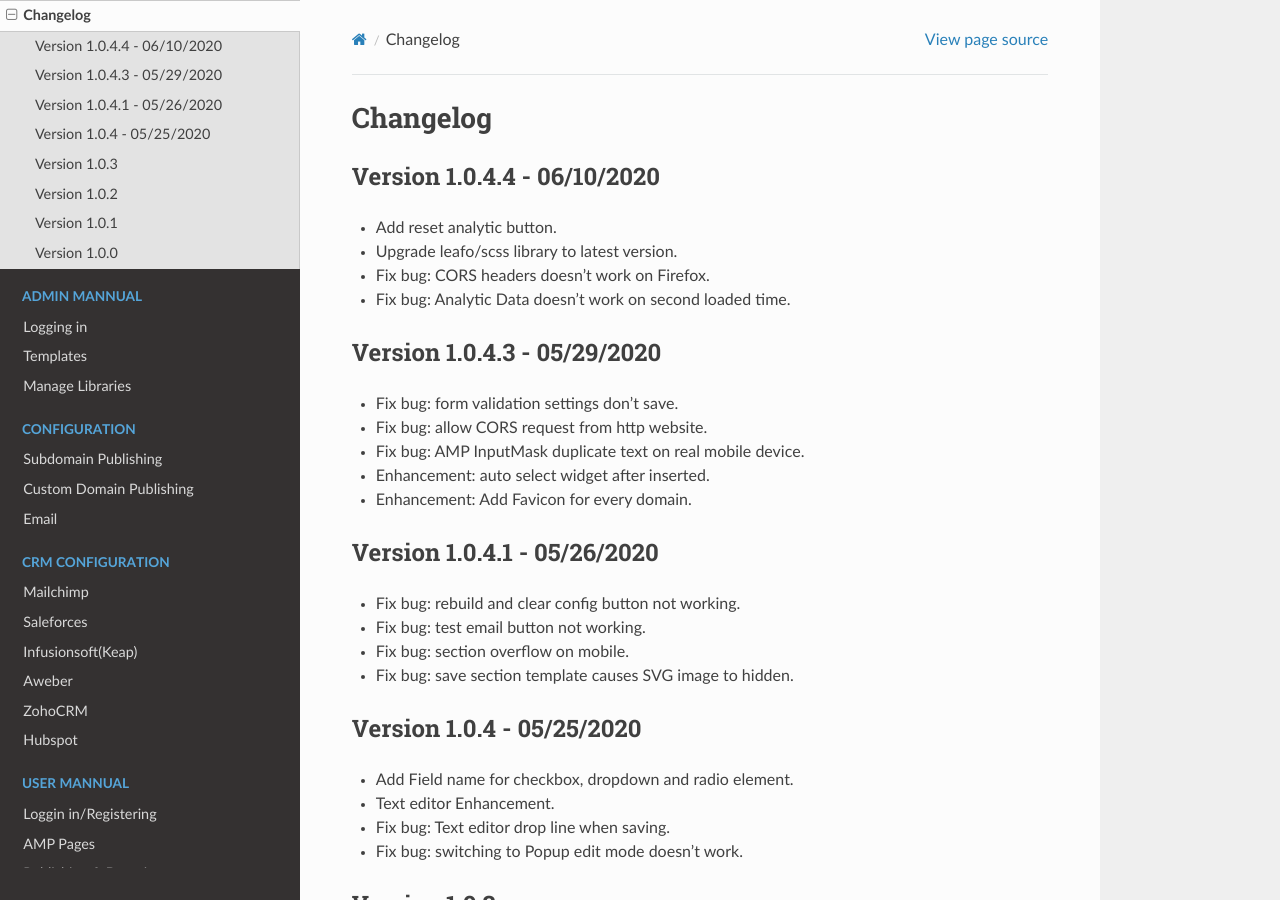
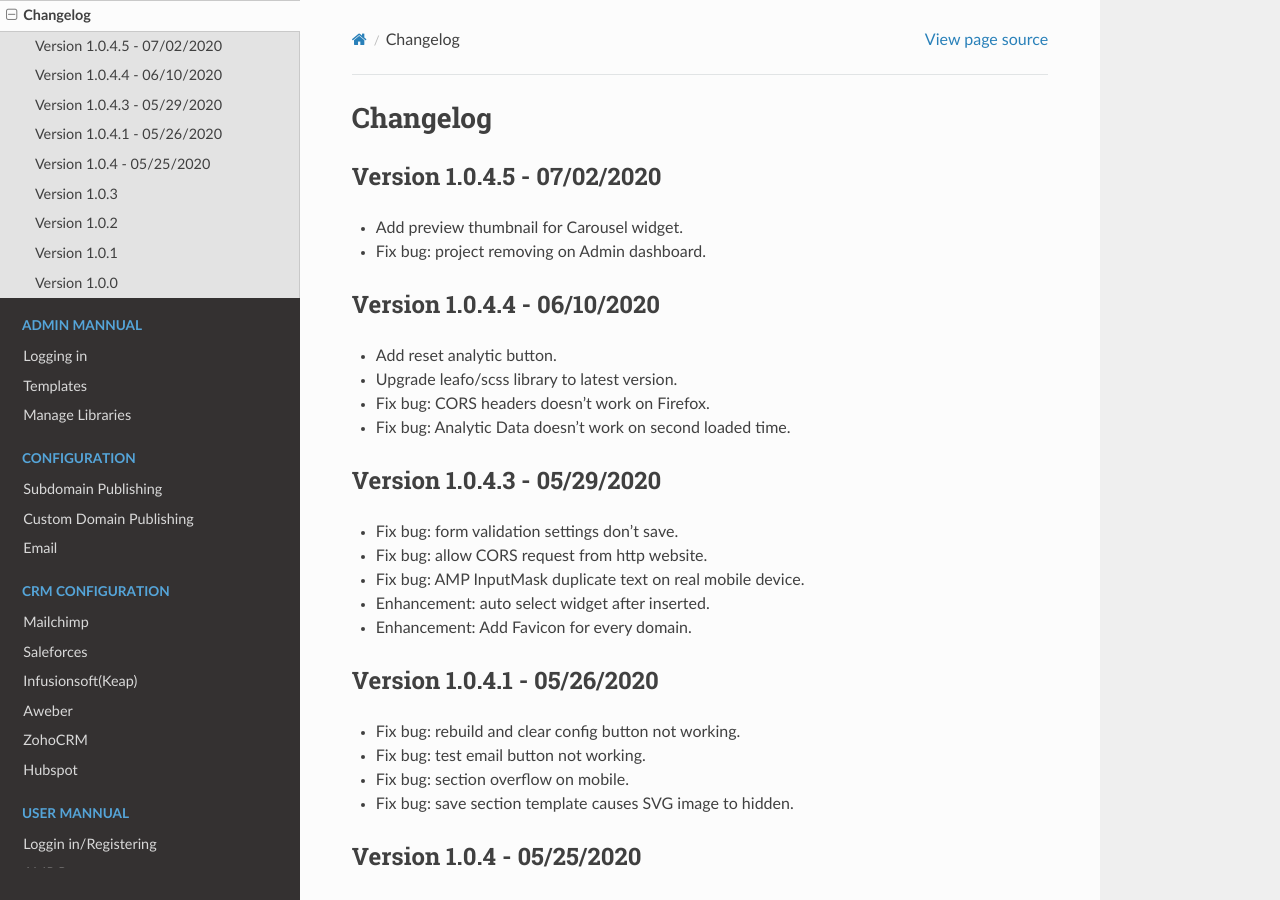
Before and after one commit to logozadocs/-ampbuilder-docs-en, a Sphinx documentation site: the page built from source/changelog.rst, in a window 1280 px wide and 900 px high. Built offline with Sphinx 7.4.7 and the Read the Docs theme 2.0.0, drawn with Linux system fonts in a browser that asks for light colours; pages that are not in the unit, such as notebooks, are missing from menus.

Commit message:
no message

```diff
--- a/source/changelog.rst
+++ b/source/changelog.rst
@@ -1,5 +1,12 @@
 Changelog
 ==============
+
+==============
+Version 1.0.4.5 - 07/02/2020
+==============
+
+- Add preview thumbnail for Carousel widget.
+- Fix bug: project removing on Admin dashboard.
 
 ==============
 Version 1.0.4.4 - 06/10/2020
```
